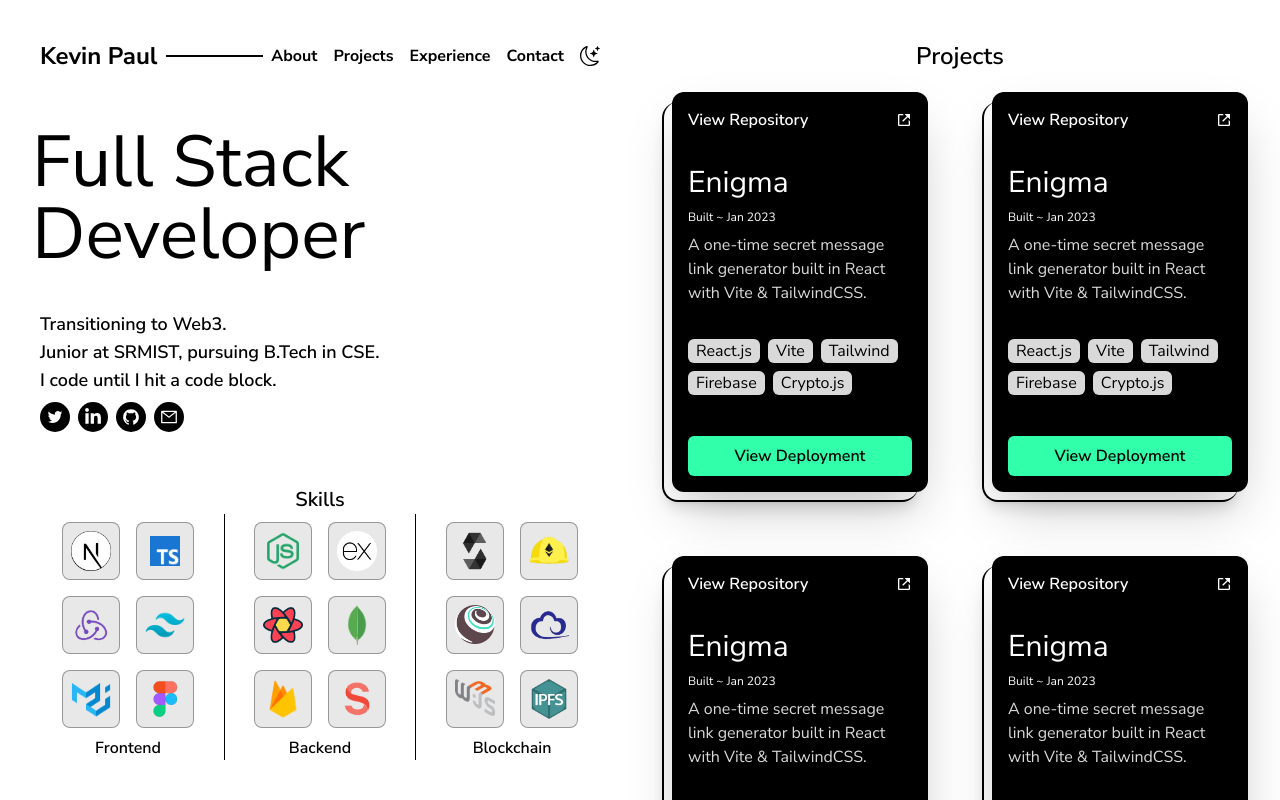
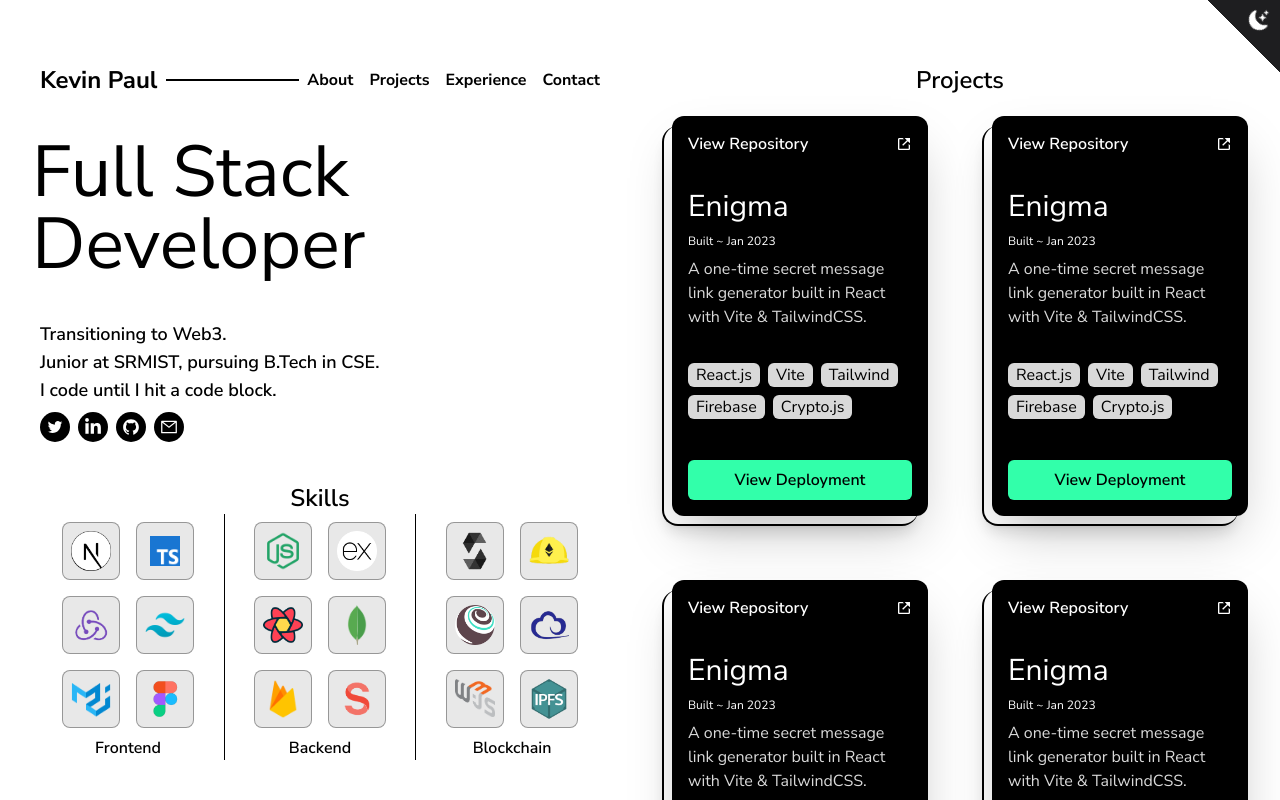
Before and after one commit to itaintkevin/portfolio-v2, a Next.js app: page / in a window 1280 px wide. Shown: the top 800 px of the page. Built offline with nearby package versions, Linux system fonts and the light colour scheme.

Commit message:
feat: Created seperate component for theme switcher

```diff
--- /dev/null
+++ b/src/app/ThemeSwitcher.tsx
@@ -0,0 +1,32 @@
+"use client"
+import { useState, useEffect } from 'react'
+import { useTheme } from 'next-themes'
+import { BsFillMoonStarsFill, BsFillSunFill } from 'react-icons/bs'
+
+const ThemeSwitcher = () => {
+
+    const [mounted, setMounted] = useState(false)
+    const { theme, setTheme, systemTheme } = useTheme()
+
+    useEffect(() => {
+        setMounted(true)
+    }, [])
+
+    if (!mounted) {
+        return null
+    }
+
+    const handleDarkMode = () => {
+        theme === 'dark' ? setTheme('light') : setTheme('dark')
+      }
+
+    const currentTheme = theme === "system" ? systemTheme : theme;
+
+    return (
+        <button onClick={handleDarkMode} className="z-10 fixed -top-6 -right-14 bg-primary dark:bg-white text-white dark:text-primary text-xl flex justify-center items-end pb-3 w-[120px] h-[70px] rotate-45 mx-2">
+        {currentTheme === "dark" ? <BsFillSunFill className="cursor-pointer"/> :<BsFillMoonStarsFill className="cursor-pointer -rotate-45"/>}
+        </button>
+    )
+}
+
+export default ThemeSwitcher
--- a/src/app/page.tsx
+++ b/src/app/page.tsx
@@ -2,16 +2,22 @@ import Navbar from '@/components/layouts/Navbar'
 import About from '@/components/hero/About'
 import Skills from '@/components/hero/Skills'
 import Projects from '@/components/projects/Projects'
+import ThemeSwitcher from './ThemeSwitcher'
 
 export default function Home() {
   return (
     <main className="mx-auto flex flex-col lg:flex-row">
-      <section className="dark:bg-primary lg:fixed lg:top-0 flex flex-col justify-between lg:xl:w-[50%] lg:w-[70%] lg:h-screen py-10 2xl:px-16 xl:px-8 px-4">
+      <section className="z-20 text-2xl font-semibold fixed top-0 left-0 bg-white dark:bg-primary flex justify-center items-center -translate-y-full ease-out duration-500 delay-1000 w-screen h-screen">
+        <span className="text-primary dark:text-white">kevinpaul</span>
+        <span className="text-accent-1">.xyz</span>
+      </section>
+      <ThemeSwitcher />
+      <section className="dark:bg-primary lg:fixed lg:top-0 flex flex-col justify-between lg:xl:w-[50%] lg:w-[70%] lg:h-screen py-16 2xl:px-16 xl:px-8 px-4">
         <Navbar />
         <About />
         <Skills />
       </section>
-      <section className="relative xl:left-[50%] lg:left-[70%] xl:w-[50%] lg:w-[30%] py-10 2xl:px-16 xl:px-8 px-4">
+      <section className="relative xl:left-[50%] lg:left-[70%] xl:w-[50%] lg:w-[30%] py-16 2xl:px-16 xl:px-8 px-4">
         <Projects />
       </section>
     </main>
--- a/src/components/hero/Skills.tsx
+++ b/src/components/hero/Skills.tsx
@@ -178,7 +178,7 @@ const blockchain = [
 export default function Skills() {
   return (
     <div className='mt-10 xs:mx-0'>
-        <h2 className='text-xl font-semibold text-center w-full'>Skills</h2>
+        <h2 className='text-2xl font-semibold text-center w-full'>Skills</h2>
         <div className="hidden w-full sm:flex flex-wrap justify-center">
             <section className="text-center sm:w-1/3">
                 <div className="flex flex-wrap justify-center">
--- a/src/components/layouts/Navbar.tsx
+++ b/src/components/layouts/Navbar.tsx
@@ -1,8 +1,6 @@
 "use client"
 import Link from 'next/link'
-import { useState, useEffect } from 'react'
-import { useTheme } from 'next-themes'
-import { BsMoonStars, BsFillSunFill } from 'react-icons/bs'
+import { useState } from 'react'
 
 export default function Navbar() {
   const links = [
@@ -13,26 +11,11 @@ export default function Navbar() {
   ];
 
   const [nav, setNav] = useState(false);
-  const [mounted, setMounted] = useState(false)
-  const { theme, setTheme, systemTheme } = useTheme()
-
-  useEffect(() => {
-    setMounted(true)
-  }, [])
-
-  if (!mounted) {
-    return null
-  }
 
   const handleNav = () => {
     nav ? setNav(false) : setNav(true);
   }
 
-  const handleDarkMode = () => {
-    theme === 'dark' ? setTheme('light') : setTheme('dark')
-  }
-
-  const currentTheme = theme === "system" ? systemTheme : theme;
   return (
     <nav className="flex justify-between items-center w-full mb-10">
         <div className="text-2xl font-bold px-2">
@@ -46,9 +29,6 @@ export default function Navbar() {
             </li>
             ))}
         </ul>
-        <button onClick={handleDarkMode} className="text-xl mx-2">
-          {currentTheme === "dark" ? <BsFillSunFill className="cursor-pointer"/> :<BsMoonStars className="cursor-pointer"/>}
-        </button>
         <button className="sm:hidden mx-2" onClick={handleNav}>
           <svg xmlns="http://www.w3.org/2000/svg" fill="none" viewBox="0 0 24 24" stroke-width="1.5" stroke="currentColor" className="w-8 h-8">
             <path stroke-Linecap="round" stroke-Linejoin="round" d="M3.75 6.75h16.5M3.75 12h16.5m-16.5 5.25h16.5" />
```
